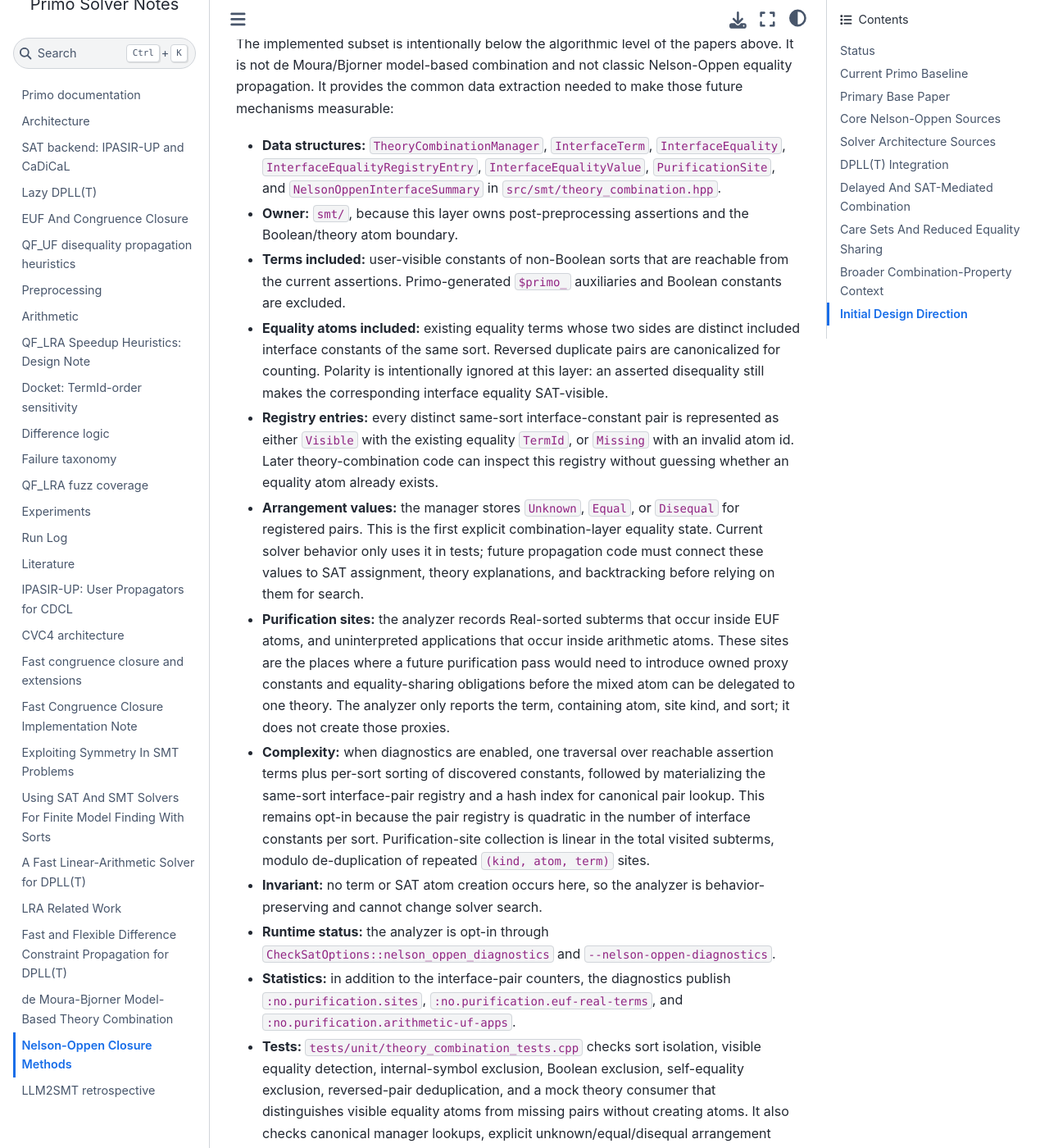
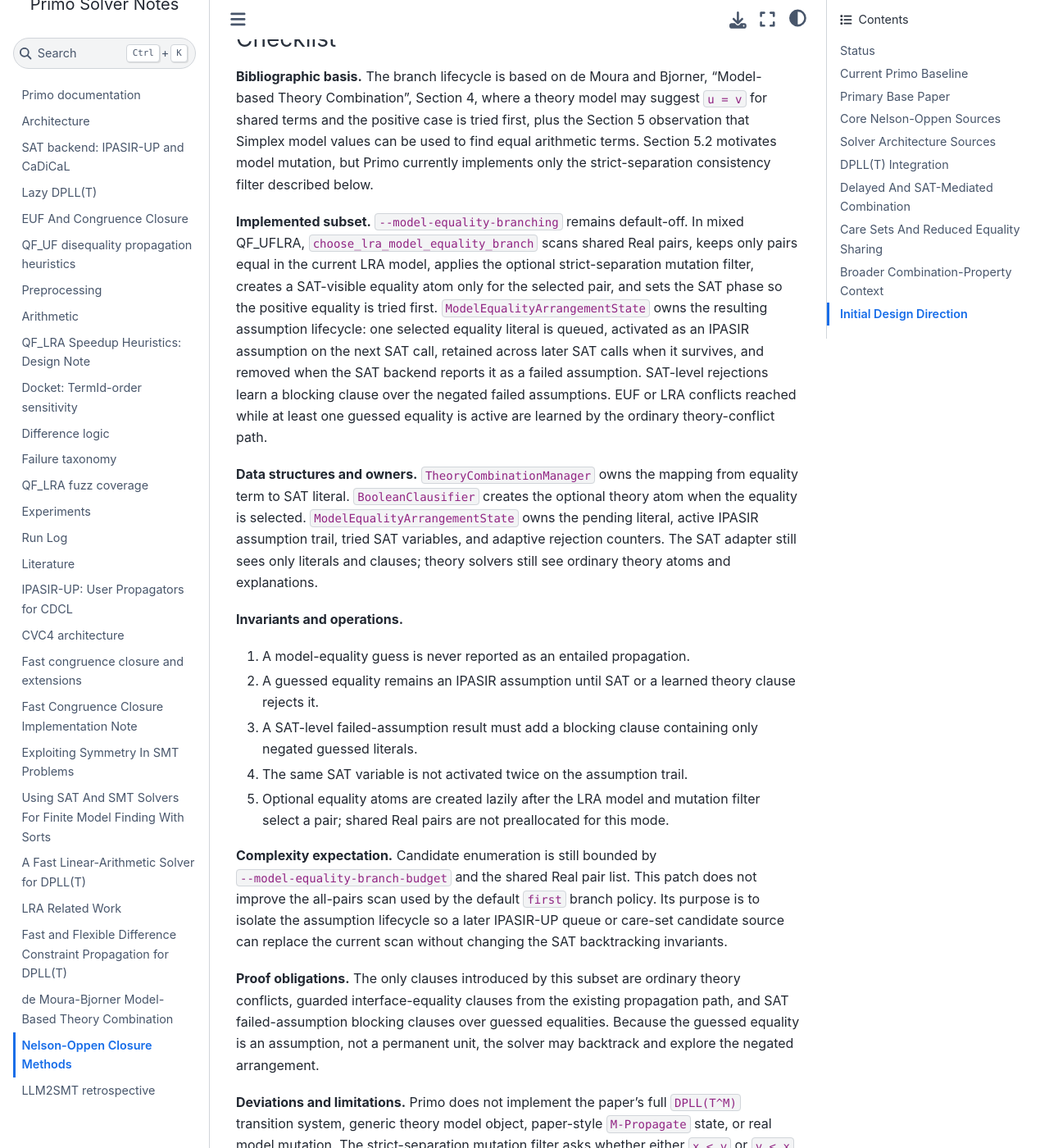
Before and after one commit to primo-solver/primo, a Jupyter Book: the page built from docs/papers/nelson-oppen-closure-methods.md, in a window 1280 px wide and 1400 px high, scrolled down 9832 px. Shown: the whole window at 82% size. Built offline with Jupyter Book 1.0.4 settings and Sphinx 7.4.7 and the Sphinx Book theme 1.1.4, drawn with Linux system fonts in a browser that asks for light colours; some of the changed text lies outside the part shown.

Commit message:
Track model equality assumption lifecycle

```diff
--- a/docs/papers/nelson-oppen-closure-methods.md
+++ b/docs/papers/nelson-oppen-closure-methods.md
@@ -243,8 +243,14 @@ coordinator publishes:
 - `:no.interface.lra-conflicts`
 - `:no.interface.model-equality-candidates`
 - `:no.interface.model-equality-created`
+- `:no.interface.model-equality-pending`
+- `:no.interface.model-equality-activated`
+- `:no.interface.model-equality-duplicate-pending`
 - `:no.interface.model-equality-assumptions`
 - `:no.interface.model-equality-failed-assumptions`
+- `:no.interface.model-equality-blocking-clauses`
+- `:no.interface.model-equality-dropped-assumptions`
+- `:no.interface.model-equality-retained-assumptions`
 - `:no.interface.model-equality-conflicts`
 - `:no.interface.model-equality-full-pairs`
 - `:no.interface.model-equality-care-pairs`
@@ -379,6 +385,72 @@ current profiling result:
    validation fallback and increments
    `:no.online.final-lra-equality-scan-fallbacks`. The reserved capped-scan
    counter remains zero until a capped replacement is implemented.
+
+### 2026-08-04 Model-Equality Assumption Lifecycle Checklist
+
+**Bibliographic basis.** The branch lifecycle is based on de Moura and
+Bjorner, "Model-based Theory Combination", Section 4, where a theory model may
+suggest `u = v` for shared terms and the positive case is tried first, plus the
+Section 5 observation that Simplex model values can be used to find equal
+arithmetic terms. Section 5.2 motivates model mutation, but Primo currently
+implements only the strict-separation consistency filter described below.
+
+**Implemented subset.** `--model-equality-branching` remains default-off. In
+mixed QF_UFLRA, `choose_lra_model_equality_branch` scans shared Real pairs,
+keeps only pairs equal in the current LRA model, applies the optional
+strict-separation mutation filter, creates a SAT-visible equality atom only for
+the selected pair, and sets the SAT phase so the positive equality is tried
+first. `ModelEqualityArrangementState` owns the resulting assumption lifecycle:
+one selected equality literal is queued, activated as an IPASIR assumption on
+the next SAT call, retained across later SAT calls when it survives, and removed
+when the SAT backend reports it as a failed assumption. SAT-level rejections
+learn a blocking clause over the negated failed assumptions. EUF or LRA
+conflicts reached while at least one guessed equality is active are learned by
+the ordinary theory-conflict path.
+
+**Data structures and owners.** `TheoryCombinationManager` owns the mapping
+from equality term to SAT literal. `BooleanClausifier` creates the optional
+theory atom when the equality is selected. `ModelEqualityArrangementState` owns
+the pending literal, active IPASIR assumption trail, tried SAT variables, and
+adaptive rejection counters. The SAT adapter still sees only literals and
+clauses; theory solvers still see ordinary theory atoms and explanations.
+
+**Invariants and operations.**
+
+1. A model-equality guess is never reported as an entailed propagation.
+2. A guessed equality remains an IPASIR assumption until SAT or a learned theory
+   clause rejects it.
+3. A SAT-level failed-assumption result must add a blocking clause containing
+   only negated guessed literals.
+4. The same SAT variable is not activated twice on the assumption trail.
+5. Optional equality atoms are created lazily after the LRA model and mutation
+   filter select a pair; shared Real pairs are not preallocated for this mode.
+
+**Complexity expectation.** Candidate enumeration is still bounded by
+`--model-equality-branch-budget` and the shared Real pair list. This patch does
+not improve the all-pairs scan used by the default `first` branch policy. Its
+purpose is to isolate the assumption lifecycle so a later IPASIR-UP queue or
+care-set candidate source can replace the current scan without changing the SAT
+backtracking invariants.
+
+**Proof obligations.** The only clauses introduced by this subset are ordinary
+theory conflicts, guarded interface-equality clauses from the existing
+propagation path, and SAT failed-assumption blocking clauses over guessed
+equalities. Because the guessed equality is an assumption, not a permanent unit,
+the solver may backtrack and explore the negated arrangement.
+
+**Deviations and limitations.** Primo does not implement the paper's full
+`DPLL(T^M)` transition system, generic theory model object, paper-style
+`M-Propagate` state, or real model mutation. The strict-separation mutation
+filter asks whether either `x < y` or `y < x` is LRA-consistent under the
+current assignment; when one is consistent, the model equality is treated as an
+avoidable model choice and skipped. This is conservative and incomplete.
+
+**Tests derived from the subset.** The QF_UFLRA unit tests cover a rejected
+bad model-equality guess, mutation-filter skipping, full-pair fallback, active
+assumption accumulation, care-ranked selection, ranked fallback, and adaptive
+backoff. The tests assert lifecycle counters for queued and activated guesses,
+and assert that mutation-filtered cases create no queued assumptions.
 
 Track B can begin with the current QF_UF model printer if it is limited to
 entailed equalities and interface bookkeeping. Track B must not implement or
```
Also changed, not shown: docs/architecture.md (+8 -1 lines), docs/debugging.md (+13 -5 lines), docs/papers/model-based-theory-combination.md (+4 -2 lines), 2 other files.
